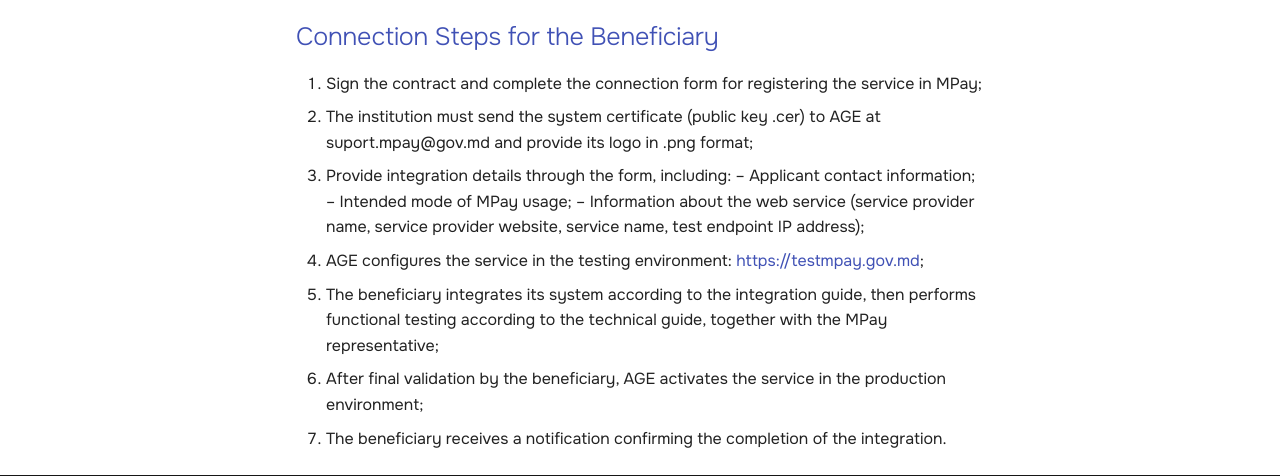
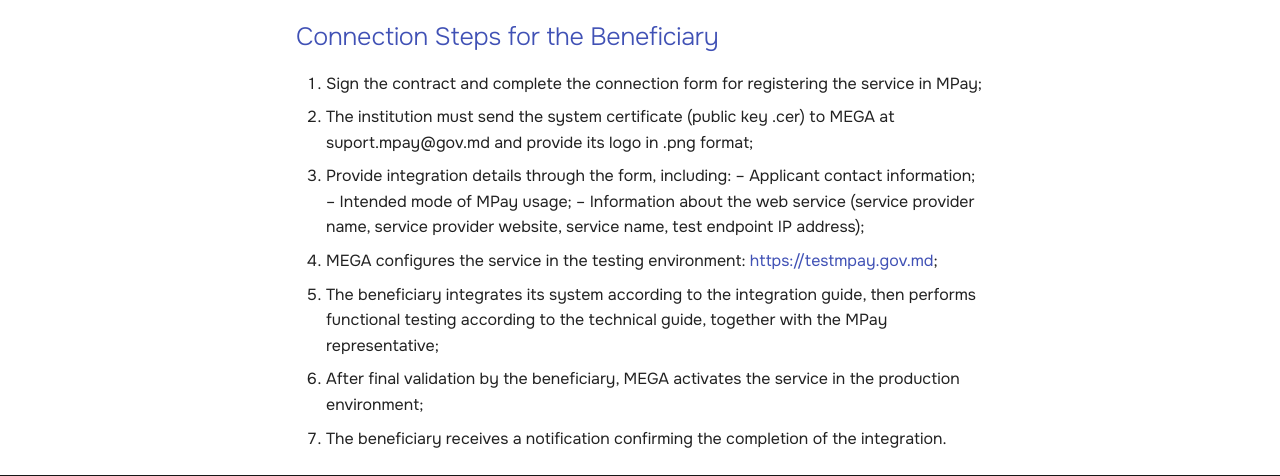
Before and after one commit to egov-moldova/egov4dev, an MkDocs documentation site: the page built from docs/guides/mpay/process.md, in a window 1280 px wide and 1239 px high. Shown: the part 699-1175 px from the top of the window. Built offline with MkDocs 1.6.1 and Material for MkDocs 9.7.7, drawn with Linux system fonts in a browser that asks for light colours.

Commit message:
Update AGE to MEGA in connection steps

```diff
--- a/docs/guides/mpay/process.md
+++ b/docs/guides/mpay/process.md
@@ -13,12 +13,12 @@
 ## Connection Steps for the Beneficiary
 
 1. Sign the contract and complete the connection form for registering the service in MPay;
-2. The institution must send the system certificate (public key .cer) to AGE at suport.mpay@gov.md and provide its logo in .png format;
+2. The institution must send the system certificate (public key .cer) to MEGA at suport.mpay@gov.md and provide its logo in .png format;
 3. Provide integration details through the form, including:
    – Applicant contact information;
    – Intended mode of MPay usage;
    – Information about the web service (service provider name, service provider website, service name, test endpoint IP address);
-4. AGE configures the service in the testing environment: [https://testmpay.gov.md](https://testmpay.gov.md);
+4. MEGA configures the service in the testing environment: [https://testmpay.gov.md](https://testmpay.gov.md);
 5. The beneficiary integrates its system according to the integration guide, then performs functional testing according to the technical guide, together with the MPay representative;
-6. After final validation by the beneficiary, AGE activates the service in the production environment;
+6. After final validation by the beneficiary, MEGA activates the service in the production environment;
 7. The beneficiary receives a notification confirming the completion of the integration.
```
